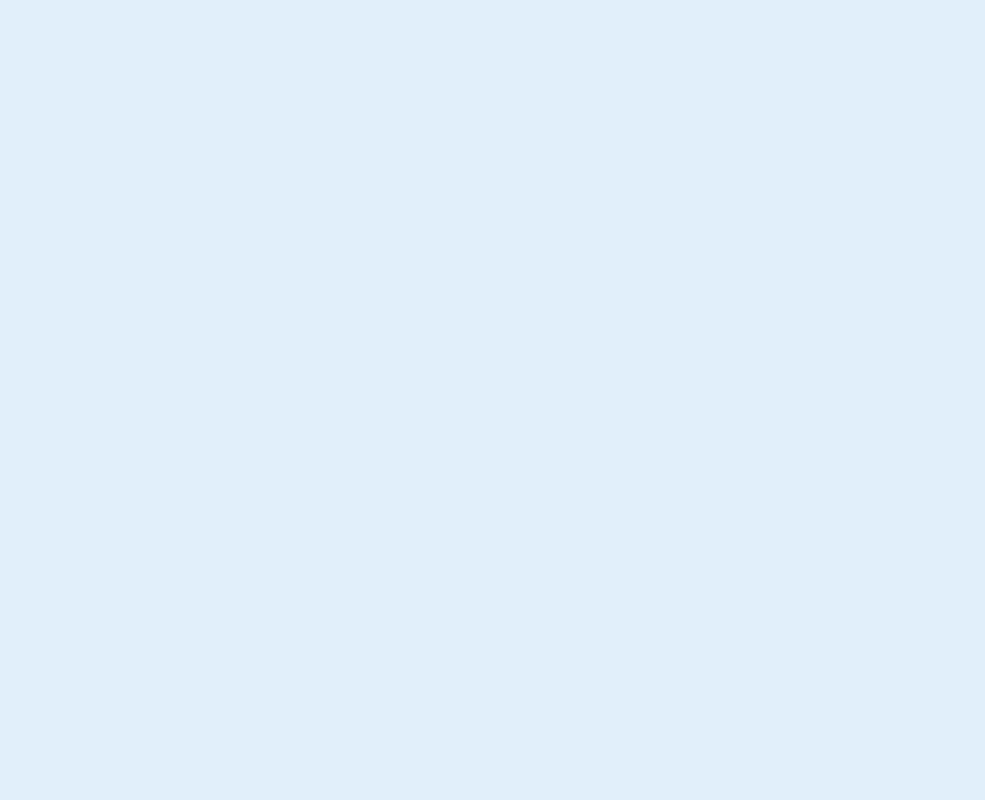
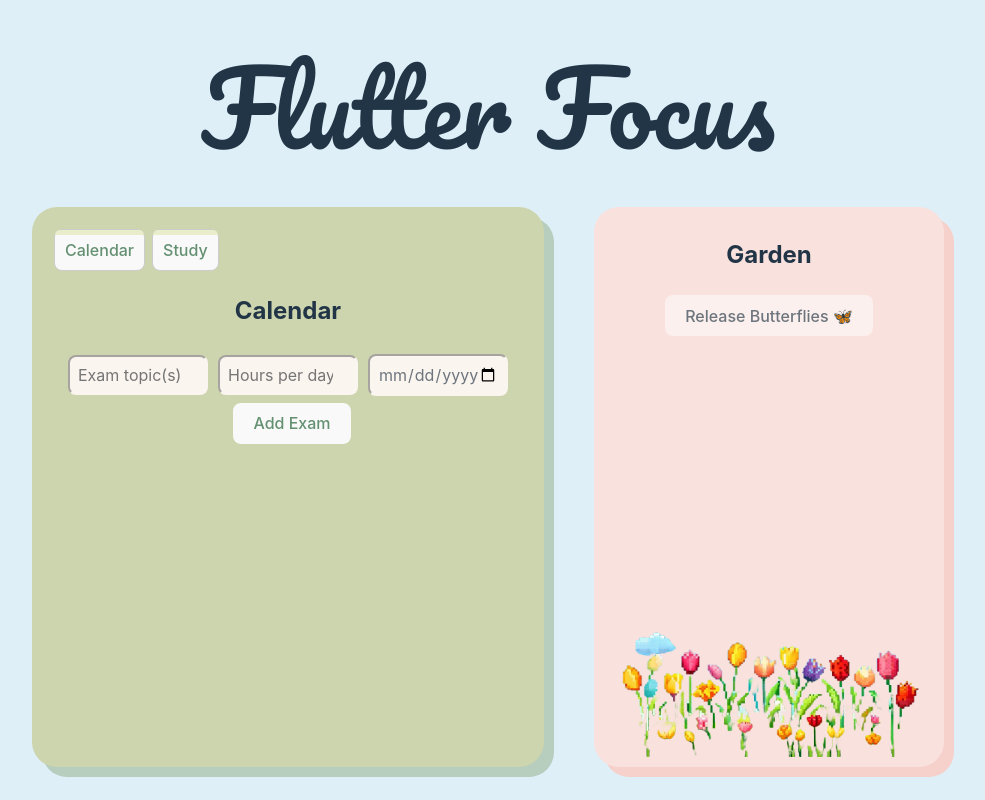
Before and after one commit to yavna/flutterfocus, a React (Vite) app: page /home in a window 1280 px wide. Shown: the top 800 px of the page, without its empty margins (152-1137 px from the left). Built offline with nearby package versions, Linux system fonts and the light colour scheme; a web font is replaced by a local one.

Commit message:
Changing to custom domain name

```diff
--- a/src/App.jsx
+++ b/src/App.jsx
@@ -8,7 +8,7 @@ import './App.css';
 
 function App() {
   return (
-    <Router basename="/flutterfocus">
+    <Router basename="/">
       <Routes>
         <Route path="/" element={<Home />} />
         <Route path="/calendar" element={<Calendar />} />
--- a/src/pages/Home.jsx
+++ b/src/pages/Home.jsx
@@ -9,7 +9,7 @@ import React from 'react';
 function Caterpillar() {
   return (
     <div>
-      <img src="/flutterfocus/assets/caterpillar.jpg" alt="Caterpillar" style={{ width: '100px', height: 'auto' }} />
+      <img src="/assets/caterpillar.jpg" alt="Caterpillar" style={{ width: '100px', height: 'auto' }} />
     </div>
   );
 }
@@ -17,7 +17,7 @@ function Caterpillar() {
 function Cocoon() {
   return (
     <div>
-      <img src="/flutterfocus/assets/cocoon.jpg" alt="Cocoon" style={{ width: '100px', height: 'auto' }} />
+      <img src="/assets/cocoon.jpg" alt="Cocoon" style={{ width: '100px', height: 'auto' }} />
     </div>
   );
 }
@@ -25,7 +25,7 @@ function Cocoon() {
 function Butterfly() {
   return (
     <div>
-      <img src="/flutterfocus/assets/butterfly.jpg" alt="Butterfly" style={{ width: '100px', height: 'auto' }} />
+      <img src="/assets/butterfly.jpg" alt="Butterfly" style={{ width: '100px', height: 'auto' }} />
     </div>
   );
 }
@@ -468,7 +468,7 @@ function Home() {
           <button style={{backgroundColor: '#FCF0EE', color: '#6c757d'}} onClick={addButterfly}>Release Butterflies 🦋</button>
           <div>
             <img
-              src="/flutterfocus/assets/tulips.jpg"
+              src="/assets/tulips.jpg"
               alt="Tulips"
               style={{
                 width: "300px",
--- a/vite.config.js
+++ b/vite.config.js
@@ -4,5 +4,5 @@ import react from '@vitejs/plugin-react'
 // https://vite.dev/config/
 export default defineConfig({
   plugins: [react()],
-  base: '/flutterfocus/',
+  base: "/",
 })
```
